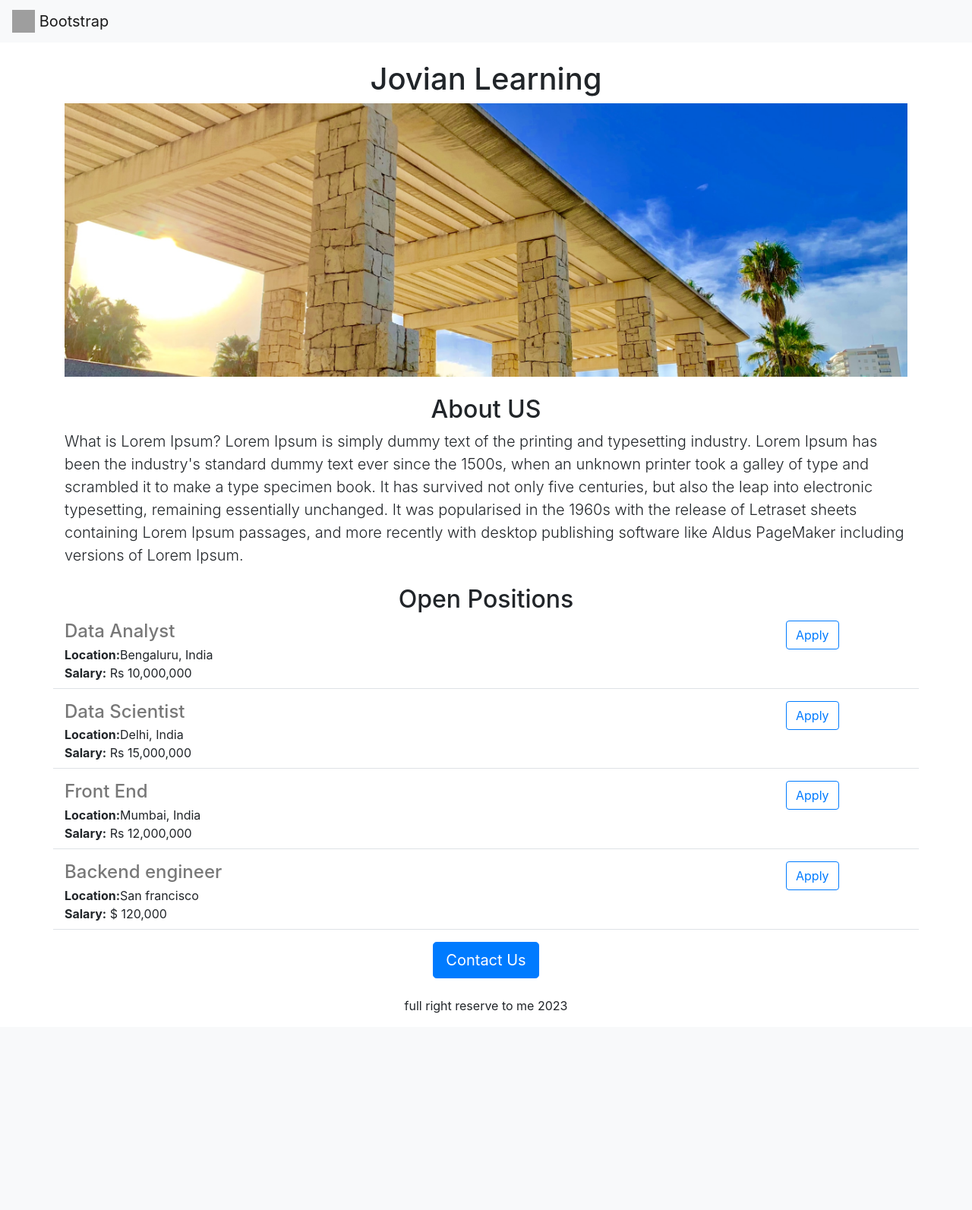
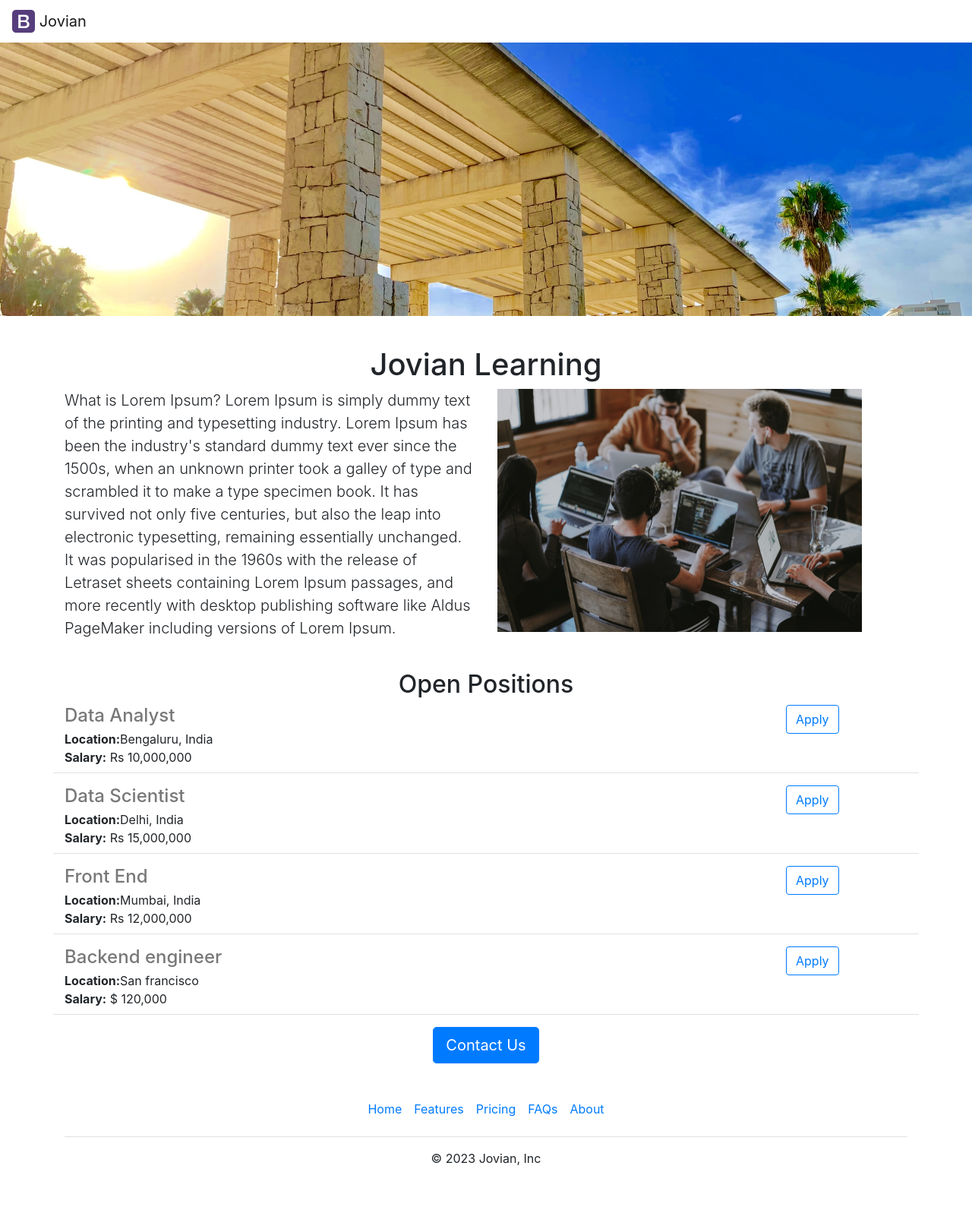
Before and after one commit to browndataguy/website-2, a Flask app: page / in a window 1280 px wide. Shown: the whole page at 76% size. Before the commit the page ends 1334 px from the top, so only its background shows below. Run offline with Flask 3, Linux system fonts and the light colour scheme; grey boxes are pictures that could not be loaded.

Commit message:
functional and aesthetic improvement.

```diff
--- /dev/null
+++ b/templates/footer.html
@@ -0,0 +1,12 @@
+<div class="container">
+  <footer class="py-3 my-4">
+    <ul class="nav justify-content-center border-bottom pb-3 mb-3">
+      <li class="nav-item"><a href="https://www.google.com" class="nav-link px-2 text-body-secondary">Home</a></li>
+      <li class="nav-item"><a href="https://www.google.com" class="nav-link px-2 text-body-secondary">Features</a></li>
+      <li class="nav-item"><a href="https://www.google.com" class="nav-link px-2 text-body-secondary">Pricing</a></li>
+      <li class="nav-item"><a href="https://www.google.com" class="nav-link px-2 text-body-secondary">FAQs</a></li>
+      <li class="nav-item"><a href="https://www.google.com" class="nav-link px-2 text-body-secondary">About</a></li>
+    </ul>
+    <p class="text-center text-body-secondary">&copy; 2023 Jovian, Inc</p>
+  </footer>
+</div>
--- a/templates/home.html
+++ b/templates/home.html
@@ -13,18 +13,26 @@
         height: 360px;
         object-fit: cover;
         width: 100%;
+        margin-bottom: 16px;
       }
     </style>
 
   </head>
   <body>
     {% include 'nav.html' %}
+    <img class = "img-responsive" id = "banner" src= "https://new-website--browndataguycry.repl.co/static/banner.jpg" >
     <div class = "container">
      <h1 class = "text-center mt-2 mt-4"> {{company_name}} Learning</h1>
-     <img class = "img-responsive" id = "banner" src= "https://new-website--browndataguycry.repl.co/static/banner.jpg" >
-    <h2 class = "text-center mt-2 mt-4">About US</h2>
+
+    <div class = "row" style = "margin-bottom: 16px">
+      <div class = "col-md-6">
     <p class="lead">What is Lorem Ipsum?
   Lorem Ipsum is simply dummy text of the printing and typesetting industry. Lorem Ipsum has been the industry's standard dummy text ever since the 1500s, when an unknown printer took a galley of type and scrambled it to make a type specimen book. It has survived not only five centuries, but also the leap into electronic typesetting, remaining essentially unchanged. It was popularised in the 1960s with the release of Letraset sheets containing Lorem Ipsum passages, and more recently with desktop publishing software like Aldus PageMaker including versions of Lorem Ipsum.</p>
+      </div>
+      <div class = "d-none d-md-block col-md-6">
+      <img src= "/static/working.jpg" style = "height: 320px"; border-radius:4px;>
+      </div>
+    </div>
       <h2 class = "text-center mt-2 mt-4">Open Positions</h2>
        <div >
          {% for job in jobs %}
@@ -35,10 +43,11 @@
 
        </div>
       <div class = "text-center">
-      <button class="btn btn-primary btn-lg"> Contact Us</button>
-        <p class="mt-4"> full right reserve to me 2023</p>
+      <a href = "mailto:contactumaria@gmail.com?subject=dikkat%20kya%20h%20likh%20do%20yaha%20pe%20&body=Name%3A%0D%0A%0D%0AQuestions%3A%20write%20your%20questions%20here." class="btn btn-primary btn-lg"> Contact Us</a>
       </div>
 
       </div>
+      {% include 'footer.html' %}
+
   </body>
 </html>
--- a/templates/jobitems.html
+++ b/templates/jobitems.html
@@ -13,6 +13,6 @@
   </div>
   {% endif %}
   <div class="col-2">
-    <button type="button" class="btn btn-outline-primary">Apply</button>
+    <a href="mailto:contactumaria@gmail.com?subject=Kaam%20pe%20rakh%20lo%20mujhe%20{{job['title']}}&body=Name%3A%0D%0A%0D%0Aresume%20link%3A%0D%0A%0D%0ALinkedIn%20link" type="button" class="btn btn-outline-primary">Apply</a>
   </div>
 </div>
--- a/templates/nav.html
+++ b/templates/nav.html
@@ -1,6 +1,7 @@
-<nav class="navbar navbar-light bg-light">
+<nav class="navbar navbar-light bg-white shadow-sm fixed-top">
   <a class="navbar-brand" href="#">
-    <img src="/docs/4.0/assets/brand/bootstrap-solid.svg" width="30" height="30" class="d-inline-block align-top" alt="">
-    Bootstrap
+    <img src="/static/solid.svg" width="30" height="30" class="d-inline-block align-top" alt="">
+    Jovian
   </a>
 </nav>
+<div style="height:56px"></div>
```
Also changed, not shown: static/solid.svg (added), static/working.jpg (added).
